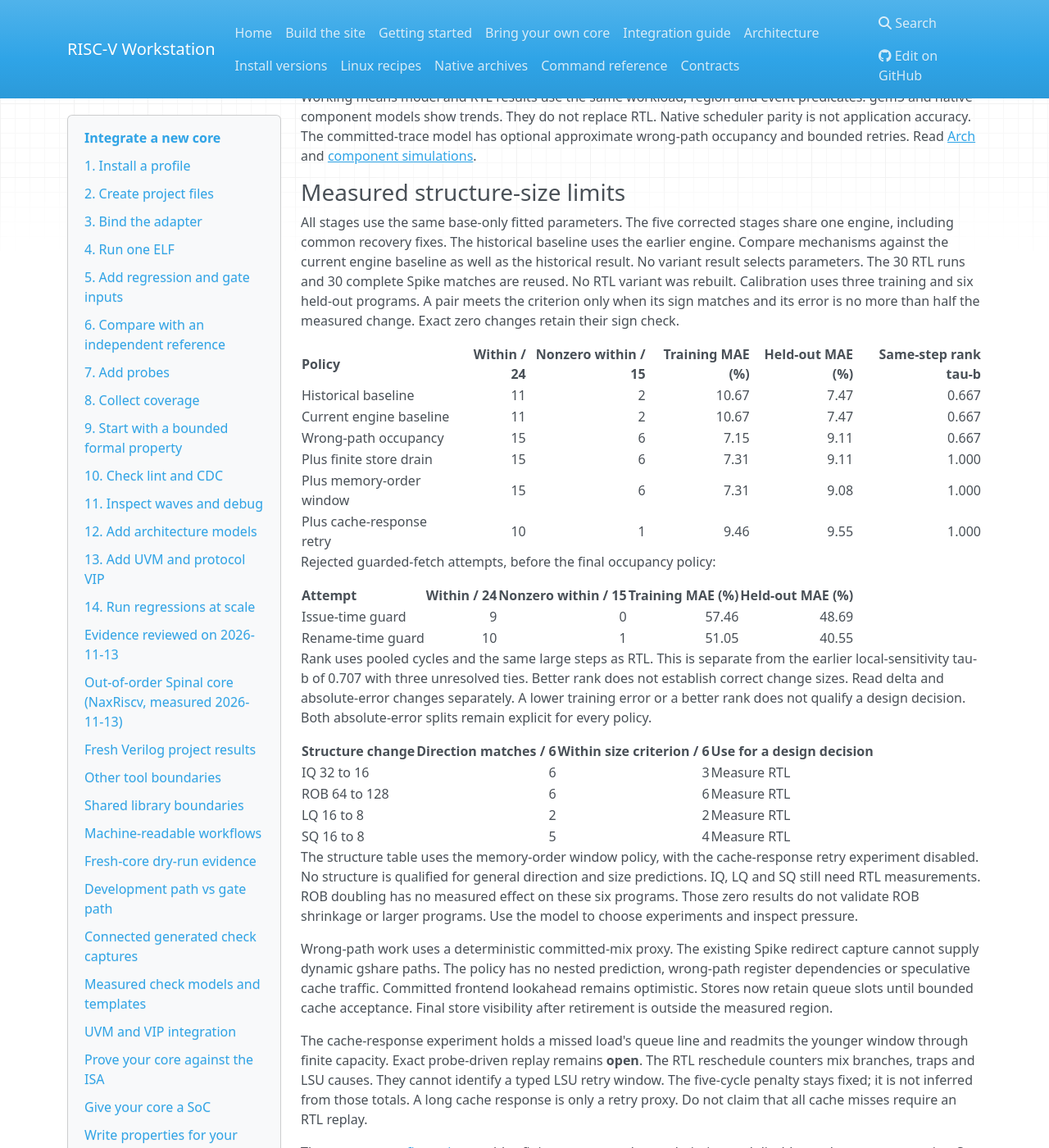
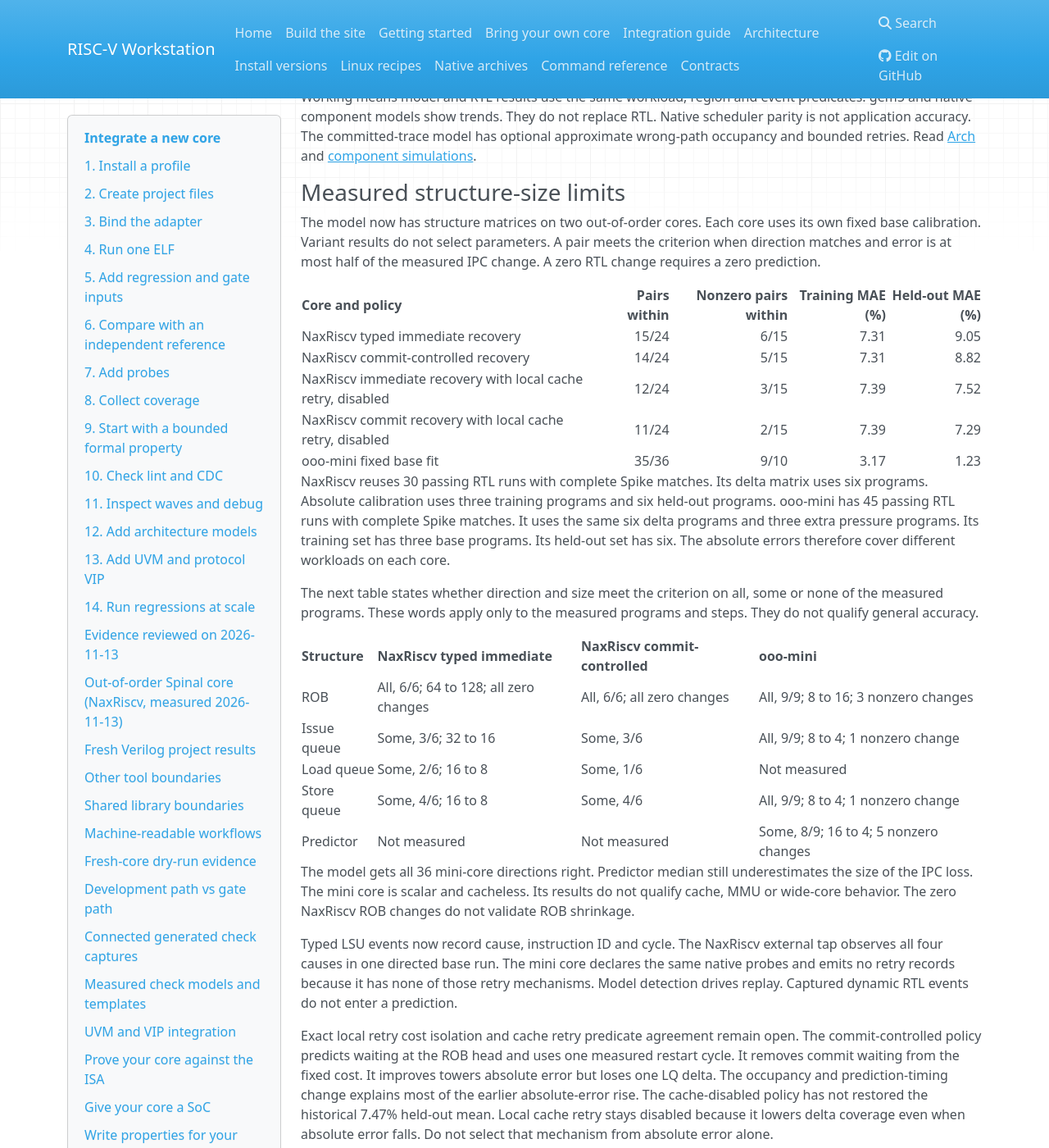
Before and after one commit to riscPrint/risc-v-workstation, an MkDocs documentation site: the page built from docs/INTEGRATION_GUIDE.md, in a window 1280 px wide and 1400 px high, scrolled down 7974 px. Shown: the whole window at 82% size. Built offline with MkDocs 1.6.1, drawn with Linux system fonts in a browser that asks for light colours; nearby versions of some CDN libraries; some of the changed text lies outside the part shown.

Commit message:
docs(ooo): compare sizing accuracy across both cores (#1460)

```diff
--- a/docs/INTEGRATION_GUIDE.md
+++ b/docs/INTEGRATION_GUIDE.md
@@ -362,73 +362,67 @@ and [component simulations](../ComponentSims/README.md).
 
 ### Measured structure-size limits
 
-All stages use the same base-only fitted parameters. The five corrected
-stages share one engine, including common recovery fixes. The historical
-baseline uses the earlier engine. Compare mechanisms against the current
-engine baseline as well as the historical result. No variant result selects
-parameters. The 30 RTL runs and 30 complete Spike matches are reused. No RTL
-variant was rebuilt. Calibration uses three training and six held-out programs.
-A pair meets the criterion only when its sign matches and its error is no
-more than half the measured change. Exact zero changes retain their sign check.
-
-| Policy | Within / 24 | Nonzero within / 15 | Training MAE (%) | Held-out MAE (%) | Same-step rank tau-b |
-|---|---:|---:|---:|---:|---:|
-| Historical baseline | 11 | 2 | 10.67 | 7.47 | 0.667 |
-| Current engine baseline | 11 | 2 | 10.67 | 7.47 | 0.667 |
-| Wrong-path occupancy | 15 | 6 | 7.15 | 9.11 | 0.667 |
-| Plus finite store drain | 15 | 6 | 7.31 | 9.11 | 1.000 |
-| Plus memory-order window | 15 | 6 | 7.31 | 9.08 | 1.000 |
-| Plus cache-response retry | 10 | 1 | 9.46 | 9.55 | 1.000 |
-
-Rejected guarded-fetch attempts, before the final occupancy policy:
-
-| Attempt | Within / 24 | Nonzero within / 15 | Training MAE (%) | Held-out MAE (%) |
+The model now has structure matrices on two out-of-order cores. Each core
+uses its own fixed base calibration. Variant results do not select parameters.
+A pair meets the criterion when direction matches and error is at most half
+of the measured IPC change. A zero RTL change requires a zero prediction.
+
+| Core and policy | Pairs within | Nonzero pairs within | Training MAE (%) | Held-out MAE (%) |
 |---|---:|---:|---:|---:|
-| Issue-time guard | 9 | 0 | 57.46 | 48.69 |
-| Rename-time guard | 10 | 1 | 51.05 | 40.55 |
-
-Rank uses pooled cycles and the same large steps as RTL. This is separate
-from the earlier local-sensitivity tau-b of 0.707 with three unresolved ties.
-Better rank does not establish correct change sizes.
-Read delta and absolute-error changes separately. A lower training error
-or a better rank does not qualify a design decision. Both absolute-error
-splits remain explicit for every policy.
-
-| Structure change | Direction matches / 6 | Within size criterion / 6 | Use for a design decision |
-|---|---:|---:|---|
-| IQ 32 to 16 | 6 | 3 | Measure RTL |
-| ROB 64 to 128 | 6 | 6 | Measure RTL |
-| LQ 16 to 8 | 2 | 2 | Measure RTL |
-| SQ 16 to 8 | 5 | 4 | Measure RTL |
-
-The structure table uses the memory-order window policy, with the
-cache-response retry experiment disabled. No structure is qualified for
-general direction and size predictions.
-IQ, LQ and SQ still need RTL measurements. ROB doubling has no measured effect
-on these six programs. Those zero results do not validate ROB shrinkage or
-larger programs. Use the model to choose experiments and inspect pressure.
-
-Wrong-path work uses a deterministic committed-mix proxy. The existing Spike
-redirect capture cannot supply dynamic gshare paths. The policy has no nested
-prediction, wrong-path register dependencies or speculative cache traffic.
-Committed frontend lookahead remains optimistic. Stores now retain queue
-slots until bounded cache acceptance. Final store visibility after retirement
-is outside the measured region.
-
-The cache-response experiment holds a missed load's queue line and readmits the younger
-window through finite capacity. Exact probe-driven replay remains **open**.
-The RTL reschedule counters mix branches, traps and LSU causes. They cannot
-identify a typed LSU retry window. The five-cycle penalty stays fixed; it is
-not inferred from those totals. A long cache response is only a retry proxy.
-Do not claim that all cache misses require an RTL replay.
-
-The [resource configuration](../examples/naxriscv/rvw/arch/ooo-resource.json)
-enables finite memory-order readmission and disables cache-response retries.
-See [the retained project tables](../examples/naxriscv/README.md#resource-timing-study)
-and [the model timing rules](../rvw/src/rvw/ooo/README.md).
-Use `rvw arch ooo-delta` or MCP `arch_ooo_delta` for paired captures on another
-project. Use a new base calibration for each engine policy. Keep fit parameters
-fixed across variants.
+| NaxRiscv typed immediate recovery | 15/24 | 6/15 | 7.31 | 9.05 |
+| NaxRiscv commit-controlled recovery | 14/24 | 5/15 | 7.31 | 8.82 |
+| NaxRiscv immediate recovery with local cache retry, disabled | 12/24 | 3/15 | 7.39 | 7.52 |
+| NaxRiscv commit recovery with local cache retry, disabled | 11/24 | 2/15 | 7.39 | 7.29 |
+| ooo-mini fixed base fit | 35/36 | 9/10 | 3.17 | 1.23 |
+
+NaxRiscv reuses 30 passing RTL runs with complete Spike matches. Its delta
+matrix uses six programs. Absolute calibration uses three training programs
+and six held-out programs. ooo-mini has 45 passing RTL runs with complete
+Spike matches. It uses the same six delta programs and three extra pressure
+programs. Its training set has three base programs. Its held-out set has six.
+The absolute errors therefore cover different workloads on each core.
+
+The next table states whether direction and size meet the criterion on all,
+some or none of the measured programs. These words apply only to the measured
+programs and steps. They do not qualify general accuracy.
+
+| Structure | NaxRiscv typed immediate | NaxRiscv commit-controlled | ooo-mini |
+|---|---|---|---|
+| ROB | All, 6/6; 64 to 128; all zero changes | All, 6/6; all zero changes | All, 9/9; 8 to 16; 3 nonzero changes |
+| Issue queue | Some, 3/6; 32 to 16 | Some, 3/6 | All, 9/9; 8 to 4; 1 nonzero change |
+| Load queue | Some, 2/6; 16 to 8 | Some, 1/6 | Not measured |
+| Store queue | Some, 4/6; 16 to 8 | Some, 4/6 | All, 9/9; 8 to 4; 1 nonzero change |
+| Predictor | Not measured | Not measured | Some, 8/9; 16 to 4; 5 nonzero changes |
+
+The model gets all 36 mini-core directions right. Predictor median still
+underestimates the size of the IPC loss. The mini core is scalar and
+cacheless. Its results do not qualify cache, MMU or wide-core behavior.
+The zero NaxRiscv ROB changes do not validate ROB shrinkage.
+
+Typed LSU events now record cause, instruction ID and cycle. The NaxRiscv
+external tap observes all four causes in one directed base run. The mini
+core declares the same native probes and emits no retry records because
+it has none of those retry mechanisms. Model detection drives replay.
+Captured dynamic RTL events do not enter a prediction.
+
+Exact local retry cost isolation and cache retry predicate agreement remain
+open. The commit-controlled policy predicts waiting at the ROB head and uses
+one measured restart cycle. It removes commit waiting from the fixed cost.
+It improves towers absolute error but loses one LQ delta. The occupancy and
+prediction-timing change explains most of the earlier absolute-error rise.
+The cache-disabled policy has not restored the historical 7.47% held-out mean.
+Local cache retry stays disabled because it lowers delta coverage even when
+absolute error falls. Do not select that mechanism from absolute error alone.
+
+Use the model to rank candidates and find pressure. Keep one base fit across
+variants. Measure the top few candidates on RTL with complete Spike matches
+before a structure-size decision. Read absolute error and delta accuracy
+separately. No structure is qualified for general sizing decisions.
+
+Read [the NaxRiscv diagnosis](../examples/naxriscv/rvw/arch/absolute-diagnosis.md),
+[the mini-core matrix](../examples/ooo-mini/README.md#current-structure-matrix)
+and [the model timing rules](../rvw/src/rvw/ooo/README.md#current-cross-core-results).
+Use `rvw arch ooo-delta` or MCP `arch_ooo_delta` for paired project captures.
 
 ## 13. Add UVM and protocol VIP
 
```
Also changed, not shown: examples/naxriscv/README.md (+27 -2 lines), examples/naxriscv/rvw/arch/absolute-diagnosis.md (+1 -1 lines), rvw/src/rvw/ooo/README.md (+98 -9 lines), 5 other files.
